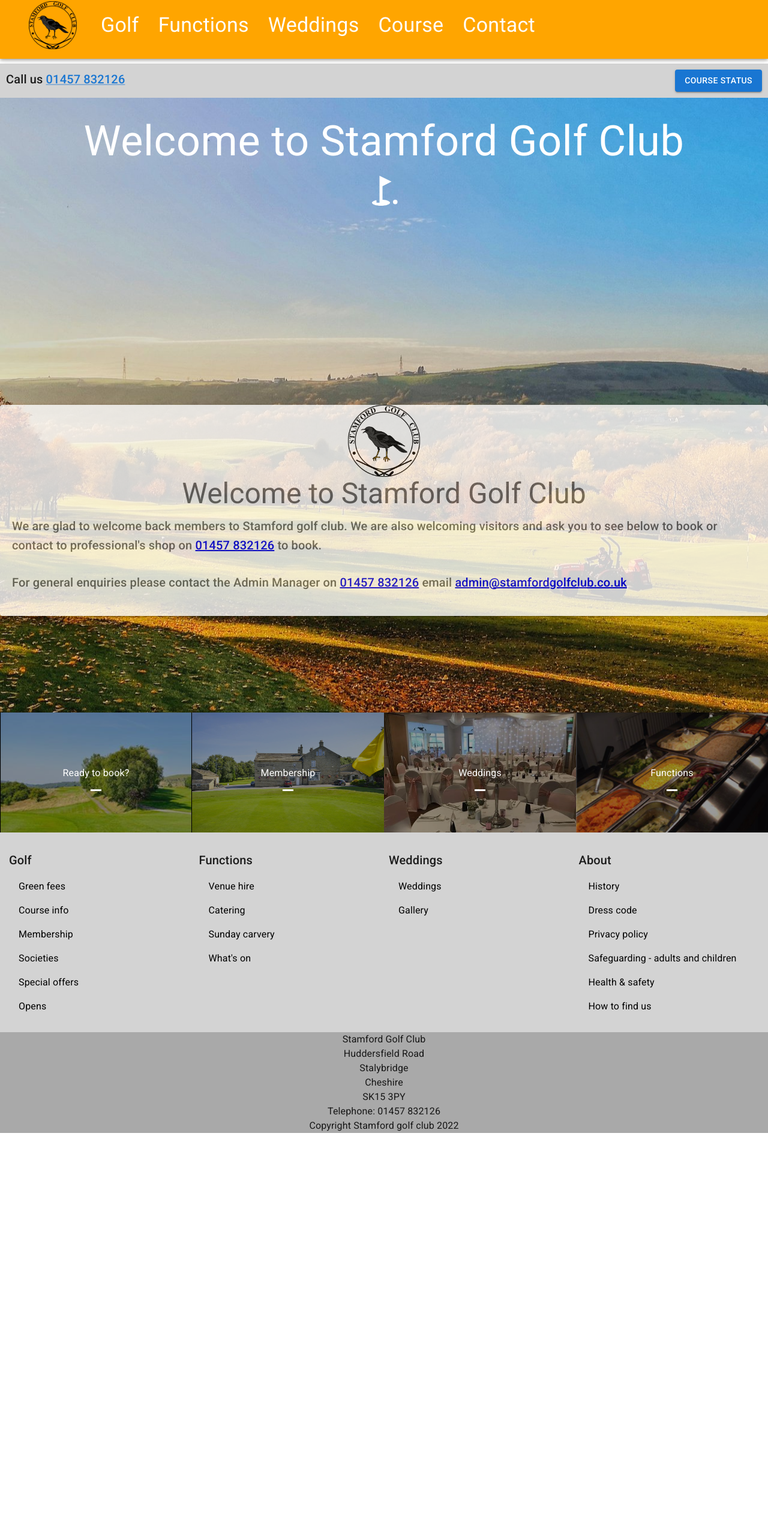
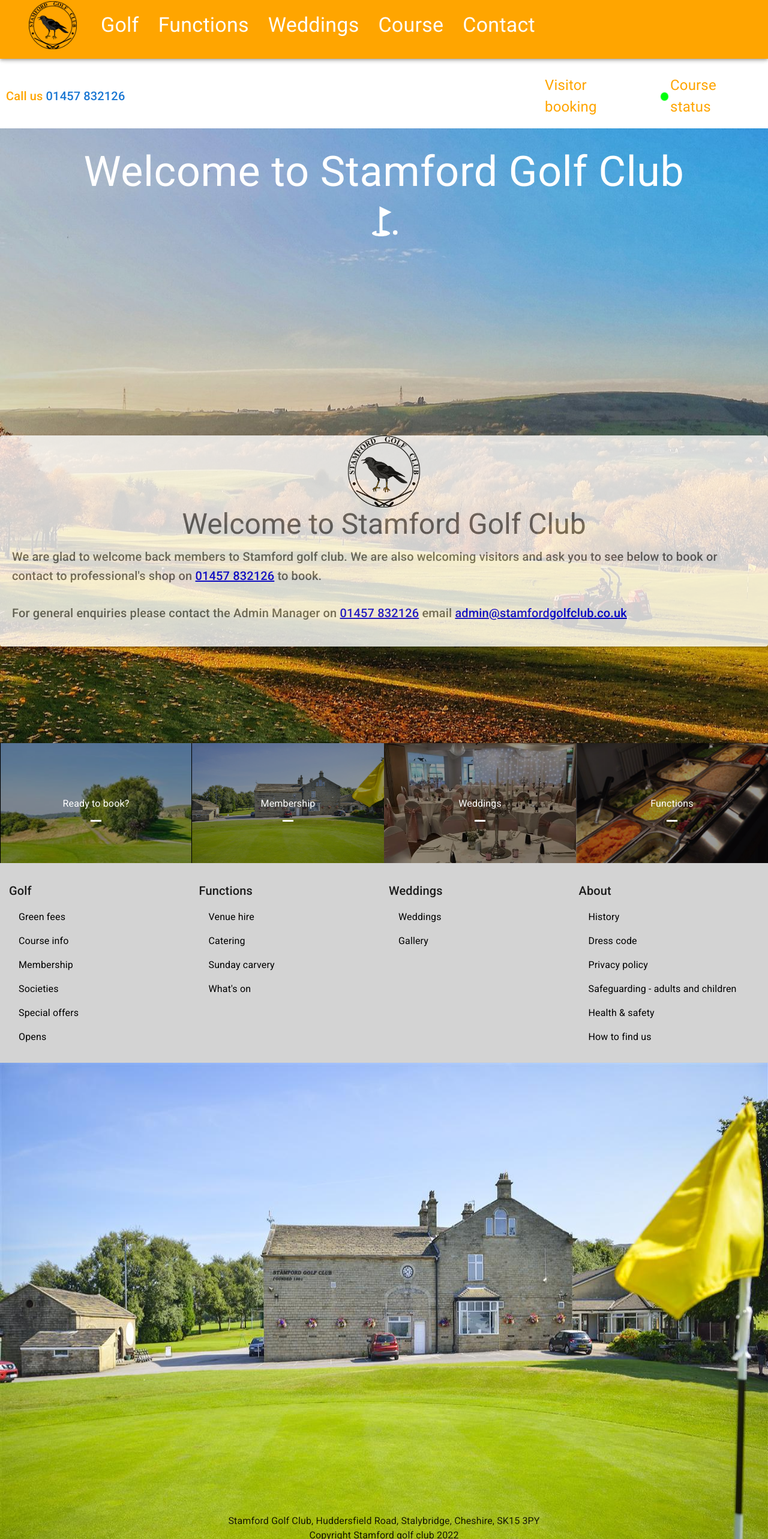
Before and after one commit to Dannyj1984/stamfordGC, a React (Create React App) app: page / in a window 1280 px wide. Shown: the part 14-2580 px from the top of the page at 60% size. Before the commit the page ends 1903 px from the top, so only its background shows below. Built offline with nearby package versions, Linux system fonts and the light colour scheme.

Commit message:
updated footer and miniheader

```diff
--- a/src/app/layout/Copyright.tsx
+++ b/src/app/layout/Copyright.tsx
@@ -1,19 +1,62 @@
-import { Typography } from "@mui/material";
+import { Box, Typography } from "@mui/material";
+import { useEffect, useState } from "react";
 
 
 
 export default function Footer() {
 
+    const [mobile, setMobile] = useState(false);
+
+
+    function resizeListener() {
+        if (window.innerWidth <= 900) {
+            setMobile(true);
+        } else {
+            setMobile(false);
+        }
+    }
+
+    window.addEventListener('resize', resizeListener);
+
+    function setScreenSize() {
+        if(window.innerWidth <= 900) setMobile(true)
+    }
+
+    useEffect(() => {
+        setScreenSize();
+    }, [])
+
+    const imgStyle = {
+        background: `url(/img/clubhouse.jpeg) no-repeat`,
+        backgroundSize: '100% 100%',
+        maxHeight: 'auto'
+    }
+
 return (
-    <Typography
-        sx={{
-            backgroundColor: 'darkgrey',
-            textAlign:'center'
-        }}
-    >
-Stamford Golf Club <br></br> Huddersfield Road <br></br> Stalybridge <br></br> Cheshire<br></br> SK15 3PY <br></br>
-Telephone: 01457 832126 <br></br>
-        Copyright Stamford golf club {new Date().getFullYear()}
-    </Typography>
+    <>
+        <Box style={imgStyle}
+            sx={{
+                height: mobile ? `50vh` : '100vh',
+                width:'100%',
+                objectFit: 'cover',
+                display:'flex',
+                justifyContent:'center'}}
+            >
+
+            <Typography
+                sx={{
+                    backgroundColor: 'transparent',
+                    textAlign:' center',
+                    whiteSpace: 'pre-line',
+                    alignSelf:'flex-end'
+                }}
+            >
+        {`Stamford Golf Club,  Huddersfield Road,  Stalybridge,  Cheshire, SK15 3PY
+                Copyright Stamford golf club ${new Date().getFullYear()}`}
+            </Typography>
+        </Box>
+
+    </>
+
 )
 }
--- a/src/app/layout/MiniHeader.tsx
+++ b/src/app/layout/MiniHeader.tsx
@@ -1,10 +1,32 @@
-import { Typography, Link, Button, Box, Dialog, DialogActions, DialogContent, DialogContentText, DialogTitle } from "@mui/material";
-import { useState } from "react";
+import { Typography, Link, Box, Dialog, DialogActions, DialogContent, DialogContentText, DialogTitle, ListItem } from "@mui/material";
+import { useEffect, useState } from "react";
+import { NavLink } from "react-router-dom";
 
 
 
 export default function MiniHeader() {
     const [showStatus, setShowStatus] = useState(false);
+
+    const [mobile, setMobile] = useState(false);
+
+
+    function resizeListener() {
+        if (window.innerWidth <= 900) {
+            setMobile(true);
+        } else {
+            setMobile(false);
+        }
+    }
+
+    window.addEventListener('resize', resizeListener);
+
+    function setScreenSize() {
+        if(window.innerWidth <= 900) setMobile(true)
+    }
+
+    useEffect(() => {
+        setScreenSize();
+    }, [])
 
     const setStatus = () => {
         setShowStatus(!showStatus);
@@ -17,11 +39,21 @@
 
     return (
         <>
-        <Box sx={{display:'flex', justifyContent:'space-between', backgroundColor: 'lightgrey', padding: '10px'}}>
-                <Typography variant="h6">
-                    Call us <Link href="tel:01457 832126">01457 832126</Link>
-                </Typography>
-                <Button onClick={setStatus} variant="contained">Course status</Button>
+        <Box sx={{display:'flex', backgroundColor: 'white', alignItems: 'center', padding: '10px'}}>
+            <Typography variant="h6" sx={{justifyContent:'flex-start',  width: '30%', color:'orange'}}>
+                Call us <Link sx={{textDecoration: 'none'}} href="tel:01457 832126">01457 832126</Link>
+            </Typography>
+            {!mobile && <Box sx={{width: '40%'}}></Box>
+            }
+
+            <Box sx={{display: 'flex', width: '30%'}}>
+              <ListItem sx={{color:'orange', fontSize:'1.5rem'}} component={NavLink} to={{pathname: `https://stamford.hub.clubv1.com/visitors/TeeSheet?date=${year}-${month+1}-${day}`}} target="_blank">Visitor booking</ListItem>
+              <ListItem onClick={setStatus} sx={{color:'orange', cursor:'pointer', fontSize:'1.5rem'}}><span style={{
+                top:'1px', marginLeft: '6px', marginRight: '5px', display:'inline-block', backgroundColor: '#00ff0c',
+                boxShadow: '0 0 1px 2px #00ff0c', position:'relative', width:'10px', height: '10px', borderRadius:'50%'
+              }}></span>Course status</ListItem>
+            </Box>
+
         </Box>
 
         <Dialog
--- a/src/features/golf/GolfPage.tsx
+++ b/src/features/golf/GolfPage.tsx
@@ -1,7 +1,7 @@
 import { Box, Button, Divider, List, ListItem, Paper, Typography } from "@mui/material";
 import { NavLink } from "react-router-dom";
 import ArrowDropDownCircleIcon from '@mui/icons-material/ArrowDropDownCircle';
-import React, { useEffect, useRef, useState } from "react";
+import { useEffect, useRef, useState } from "react";
 import { Container } from "@mui/system";
 import MembershipTable from "./MembershipTable";
 import ScrollToTop from "../../app/layout/ScrollToTop";
--- a/src/features/golf/MembershipTable.tsx
+++ b/src/features/golf/MembershipTable.tsx
@@ -1,4 +1,3 @@
-import * as React from 'react';
 import Table from '@mui/material/Table';
 import TableBody from '@mui/material/TableBody';
 import TableCell from '@mui/material/TableCell';
@@ -49,7 +48,7 @@
 export default function MembershipTable() {
   return (
     <>
-    <TableContainer component={Paper}>
+    <TableContainer component={Paper} >
       <Table sx={{ minWidth: 300 }} aria-label="simple table">
         <TableHead>
           <TableRow>
```
